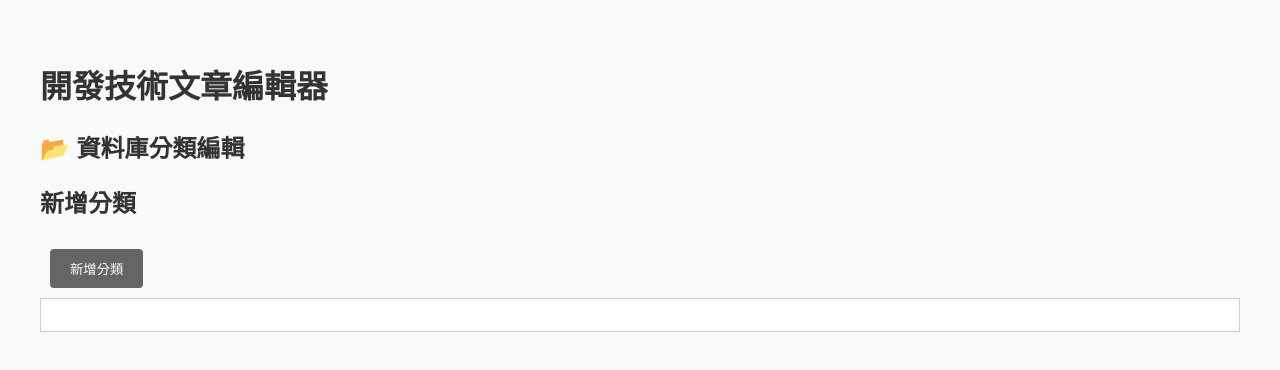
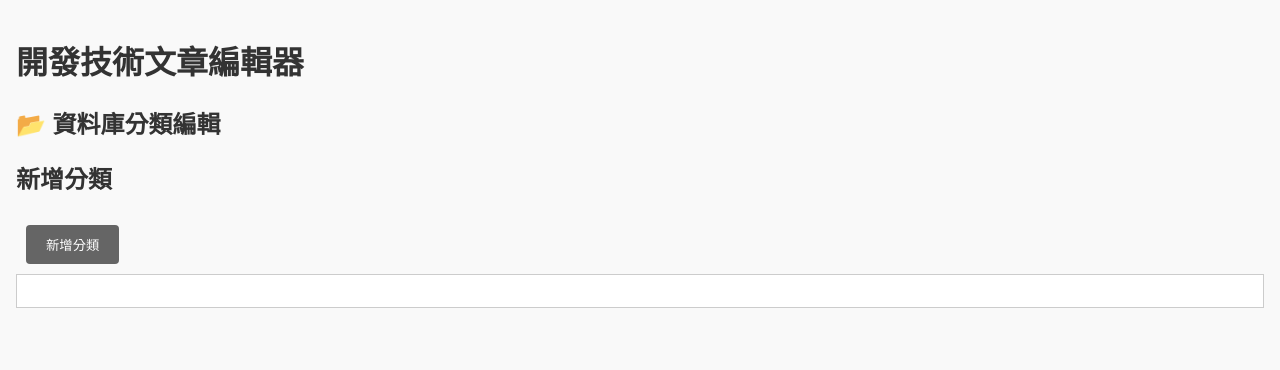
Before and after one commit to duckodes/TechNotesEdit, a plain HTML site: page index.html in a window 1280 px wide. Drawn offline with Linux system fonts and the light colour scheme; no server answers.

Commit message:
update p padding

```diff
--- a/res/css/style.css
+++ b/res/css/style.css
@@ -1,7 +1,8 @@
 body {
     font-family: sans-serif;
     background: #f9f9f9;
-    padding: 2em;
+    margin: 0;
+    padding: 1em;
     color: #333;
 }
 
@@ -150,7 +151,7 @@ img {
 
 .content-display p {
     border-left: 5px solid var(--border);
-    padding-left: 5px;
+    padding-left: 1rem;
     margin: 0;
 }
 
```
